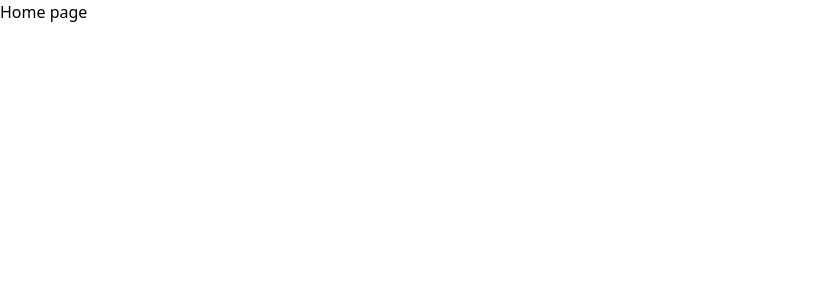
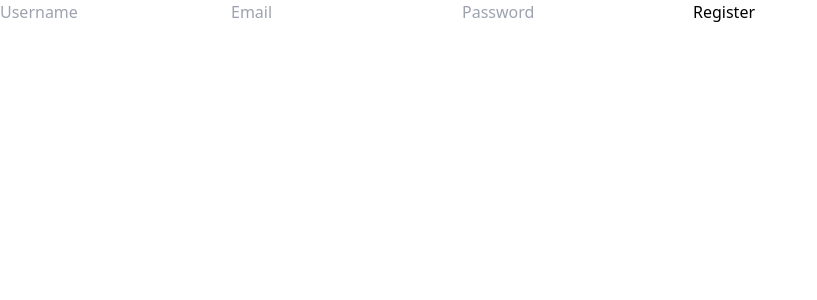
Before and after one commit to ReynagaE/My-ToDo, a React (Vite) app: page / in a window 1280 px wide. Shown: the top 300 px of the page, without its empty margins (0-817 px from the left). Built offline with nearby package versions, Linux system fonts and the light colour scheme.

Commit message:
Fixed route

```diff
--- a/src/App.jsx
+++ b/src/App.jsx
@@ -8,7 +8,7 @@ function App() {
     <AuthProvider>
       <BrowserRouter>
         <Routes>
-          <Route path='/' element={<h1>Home page</h1>} />
+          <Route path='/' element={<RegisterPage />} />
           <Route path='/login' element={<h1>Login</h1>} />
           <Route path='/register' element={<RegisterPage />} />
           <Route path='/tasks' element={<h1>Tasks page</h1>} />
```
